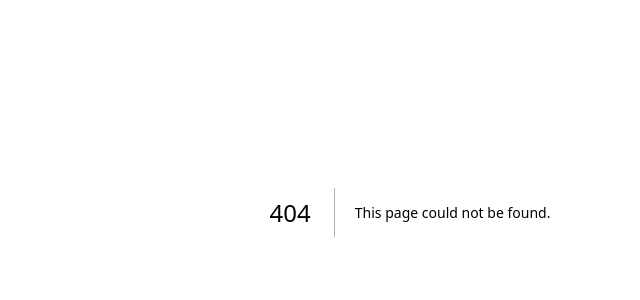
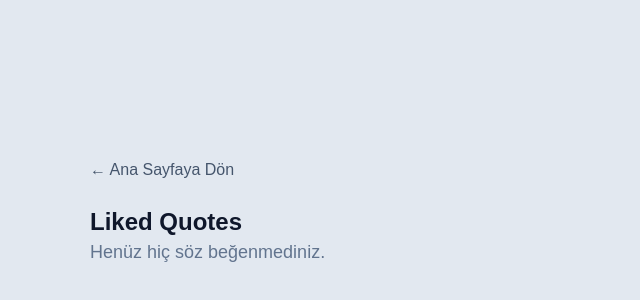
Before and after one commit to yasarcetin7/Lesson29-quotes-yasar, a Next.js app in the folder quotes-yasar/: page /user/quotes/liked in a window 1280 px wide. Before the commit this address had no page. Shown: the part 188-488 px from the top of the page, without its empty margins (230-870 px from the left). Built offline with nearby package versions, Linux system fonts and the light colour scheme.

Commit message:
Added Context API and Liked Quotes page

```diff
--- /dev/null
+++ b/quotes-yasar/src/app/QuotesContext.js
@@ -0,0 +1,55 @@
+'use client';
+import { createContext, useState } from 'react';
+import { quotes as initialQuotes } from '@/app/quotes';
+import { getRandomNumber } from '../helperfunctions/helperfunctions';
+
+export const QuotesContext = createContext({});
+
+export function QuotesContextProvider({ children }) {
+  const [quoteIndex, setQuoteIndex] = useState(0);
+  const [quotes, setQuotes] = useState(initialQuotes);
+
+  function handleQuoteIndexUpdate() {
+    const nextIndex = getRandomNumber(0, quotes.length - 1);
+    setQuoteIndex(nextIndex);
+  }
+  // Like function
+  function handleLikeQuote() {
+    const updatedQuotes = quotes.map((quote, id) => {
+      if (id === quoteIndex) {
+        const currentLikes = typeof quote.likedBy === 'number' ? quote.likedBy : 0;
+        return { ...quote, likedBy: currentLikes + 1, isLiked: true };
+      }
+      return quote;
+    });
+
+    setQuotes(updatedQuotes);
+  }
+  // Unlike function
+  function handleUnlikeQuote(quoteIdToUnlike) {
+    const updatedQuotes = quotes.map((quote, id) => {
+      if (id === quoteIdToUnlike) {
+        // DÜZELTME: ++ operatörü kaldırıldı
+        const currentLikes = typeof quote.likedBy === 'number' ? quote.likedBy : 1;
+        return { ...quote, likedBy: currentLikes - 1, isLiked: false };
+      }
+      return quote;
+    });
+
+    setQuotes(updatedQuotes);
+  }
+
+  return (
+    <QuotesContext.Provider
+      value={{
+        quotes,
+        quoteIndex,
+        handleQuoteIndexUpdate,
+        handleLikeQuote,
+        handleUnlikeQuote
+      }}
+    >
+      {children}
+    </QuotesContext.Provider>
+  );
+}
--- a/quotes-yasar/src/app/layout.js
+++ b/quotes-yasar/src/app/layout.js
@@ -1,4 +1,6 @@
 import "./globals.css";
+import { QuotesContextProvider } from "./QuotesContext.js";
+
 
 export const metadata = {
   title: "Random Quotes Application",
@@ -8,7 +10,8 @@ export const metadata = {
 export default function RootLayout({ children }) {
   return (
     <html lang="en" className="h-full antialiased">
-      <body className="min-h-full">{children}</body>
+      <body className="min-h-full"><QuotesContextProvider>{children}</QuotesContextProvider></body>
+
     </html>
-  );
+ );
 }
--- a/quotes-yasar/src/app/page.js
+++ b/quotes-yasar/src/app/page.js
@@ -1,34 +1,29 @@
 'use client';
-
-import { quotes as initialQuotes } from '@/app/quotes';
+import { useContext } from 'react';
 import { Button } from '@/components/Button';
-import { useState } from 'react';
 import { H3 } from '@/typography/H3';
+import { QuotesContext } from './QuotesContext';
+import Link from 'next/link';
 
 export default function Home() {
-  const [quoteIndex, setQuoteIndex] = useState(0);
-  const [quotesList, setQuotesList] = useState(initialQuotes);
-  const { quote, author, likeCount } = quotesList[quoteIndex];
+  const {
+    quotes,
+    quoteIndex,
+    handleQuoteIndexUpdate,
+    handleLikeQuote
+  } = useContext(QuotesContext);
+  const currentQuote = quotes[quoteIndex];
+  const { quote, author, likedBy } = currentQuote;
 
-  function handleLike() {
-    const updatedQuotes = [...quotesList];
-    updatedQuotes[quoteIndex].likeCount = updatedQuotes[quoteIndex].likeCount + 1;
-    setQuotesList(updatedQuotes);
-  }
+  return (
+    <main className='min-h-screen flex items-center justify-center bg-slate-200'>
 
-  function handleClick() {
-    setQuoteIndex((quoteIndex + 1) % quotesList.length);
-  }
-  return (
-
-    <main className='min-h-screen flex items-center justify-center bg-slate-200'>
       <section className='bg-slate-50/50 rounded-md p-10 flex flex-col min-w-[400px]'>
-
         <div className='self-end flex items-center gap-3 mb-6'>
           <span className='font-bold text-red-500'>
-            {likeCount} Like
+            {likedBy || 0} Like
           </span>
-          <Button variant={'icon'} onClick={handleLike}>
+          <Button variant={'icon'} onClick={handleLikeQuote}>
             ❤️
           </Button>
         </div>
@@ -39,9 +34,14 @@ export default function Home() {
         <span className='text-md font-semibold text-slate-900 self-end mt-4'>
           - {author}
         </span>
-
+        <Link
+            href="/user/quotes/liked"
+            className="text-slate-600 hover:text-slate-900 mb-6 font-medium inline-block flex items-center gap-2"
+          >
+            See quotes I liked
+          </Link>
         <div className='mt-6 flex flex-col'>
-          <Button variant={'primary'} onClick={handleClick}>
+          <Button variant={'primary'} onClick={handleQuoteIndexUpdate}>
             Next Quote
           </Button>
         </div>
--- /dev/null
+++ b/quotes-yasar/src/app/user/quotes/liked/page.js
@@ -0,0 +1,55 @@
+'use client';
+import { QuotesContext } from '@/app/QuotesContext';
+import { Button } from '@/components/Button';
+import { H3 } from '@/typography/H3';
+import { useContext } from 'react';
+import Link from 'next/link';
+
+export default function LikedQuotesPage() {
+  const { quotes, handleUnlikeQuote } = useContext(QuotesContext);
+  const likedQuotes = quotes
+    .map((quote, index) => ({ ...quote, originalIndex: index }))
+    .filter(quote => quote.isLiked === true);
+
+  return (
+    <main className='min-h-screen flex items-center justify-center bg-slate-200'>
+      <div className='w-full max-w-2xl px-4 flex flex-col'>
+
+        <Link
+          href="/"
+          className="text-slate-600 hover:text-slate-900 mb-6 font-medium inline-block flex items-center gap-2"
+        >
+          <span>←</span> Ana Sayfaya Dön
+        </Link>
+       <H3 element='h1'>Liked Quotes</H3>
+
+
+      {likedQuotes.length === 0 ? (
+        <p className='text-slate-500 text-lg'>Henüz hiç söz beğenmediniz.</p>
+      ) : (
+
+        <div className='flex flex-col gap-6 w-full max-w-2xl px-4'>
+          {likedQuotes.map((item) => (
+            <section key={item.originalIndex} className='bg-slate-50/50 rounded-md p-8 flex flex-col shadow-sm'>
+
+              <div className='self-end flex items-center gap-3 mb-4'>
+                <span className='font-medium text-slate-600'>Listeden Kaldır:</span>
+                {/* Silme butonuna tıkladığımızda o sözün orijinal sırasını (id) gönderiyoruz */}
+                <Button variant={'icon'} onClick={() => handleUnlikeQuote(item.originalIndex)}>
+                  💔
+                </Button>
+              </div>
+
+              <H3 element='p'>{item.quote}</H3>
+
+              <span className='text-md font-semibold text-slate-900 self-end mt-4'>
+                - {item.author}
+              </span>
+            </section>
+          ))}
+        </div>
+      )}
+       </div>
+    </main>
+  );
+}
```
